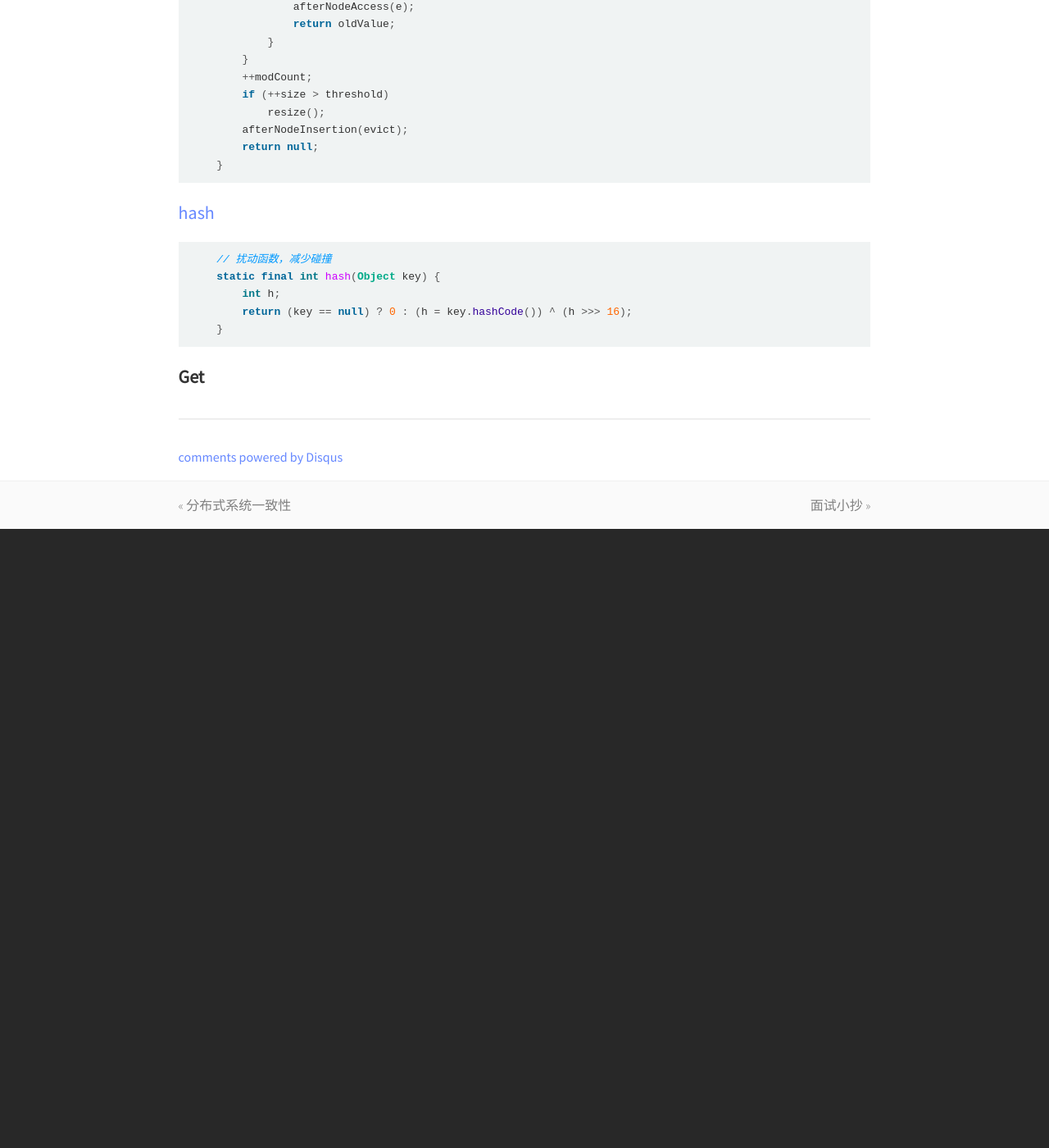
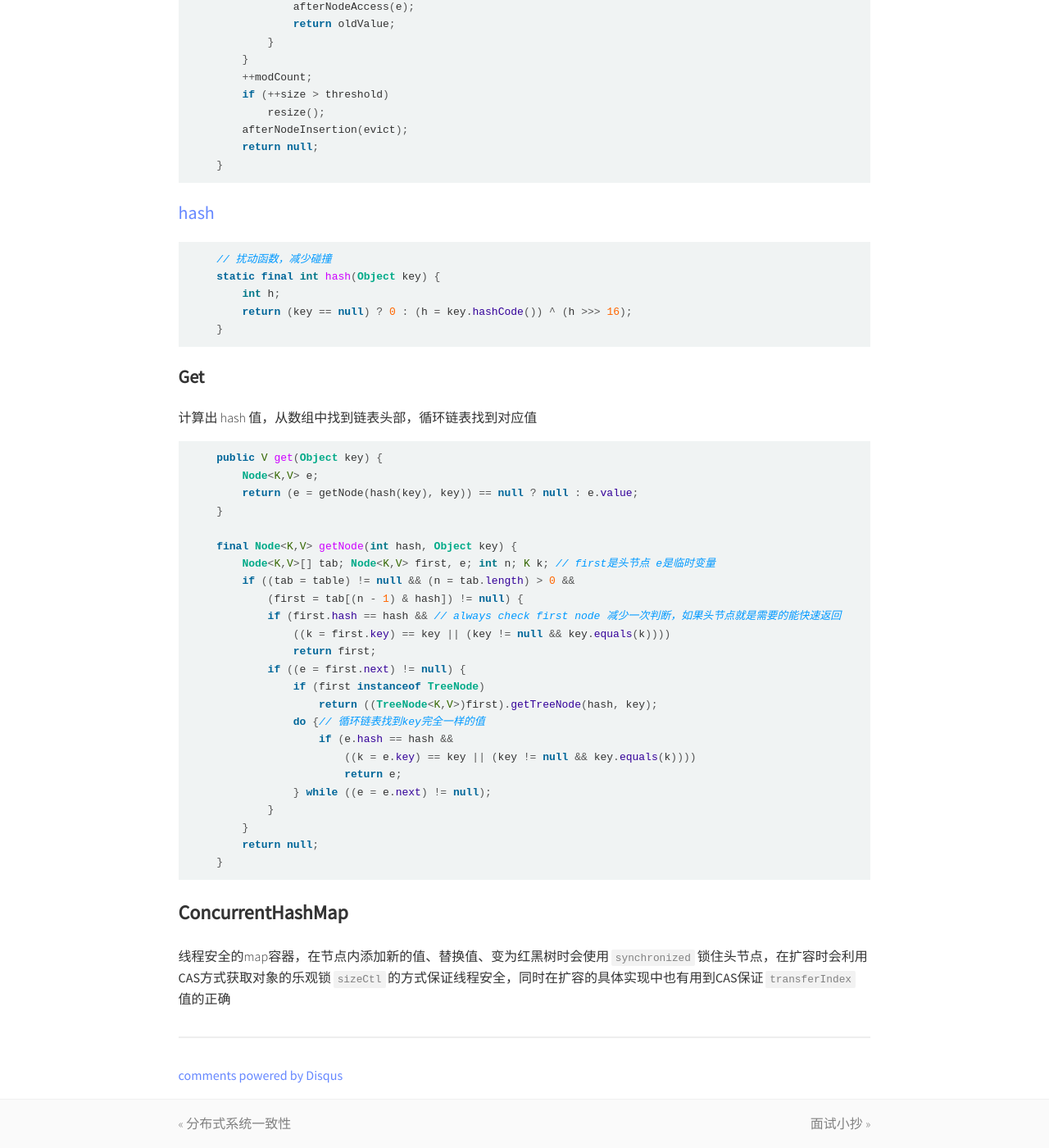
Before and after one commit to summer00/summer00.github.io, a Jekyll site: the page built from _posts/2018-08-14-map.md, in a window 1280 px wide and 1400 px high, scrolled down 1641 px. Shown: the whole window at 82% size. Built offline with Jekyll 4.4.1, drawn with Linux system fonts in a browser that asks for light colours; comment, search, counter and statistics services are not loaded; before the commit the page ends 2286 px from its top, so only the background shows below that; some of the changed text lies outside the part shown.

Commit message:
update 2020-11-11

````diff
--- a/_posts/2018-08-14-map.md
+++ b/_posts/2018-08-14-map.md
@@ -1,14 +1,14 @@
 ---
-title:  "Map 源码分析"
-date:   2018-08-13 12:22:00 +0800
+title: "Map 源码分析"
+date: 2018-08-13 12:22:00 +0800
 categories: [source]
 ---
 
-`map`是常用的数据类型，我经常用的是`HashMap`，好处是简单效率也还不错。本篇同时会涉及到`TreeMap`与`ConcurrentHashMap`，作为有序和并非的`map`的常用实现，这两种类型也是比较常用的。
+`map`是常用的数据类型，我经常用的是`HashMap`，好处是简单效率也还不错。本篇同时会涉及到`TreeMap`与`ConcurrentHashMap`，作为有序和线程安全的`map`的常用实现，这两种类型也是比较常用的。
 
 # HashMap
 
-以数组实现的哈希桶数组，用Key的哈希值取模桶数组的大小可得到数组下标。
+以数组实现的哈希桶数组，用 Key 的哈希值取模桶数组的大小可得到数组下标。
 
 `HashMap`不是线程安全的类，在扩容时可能产生死循环报错。
 
@@ -28,6 +28,7 @@ categories: [source]
     // 加载因子
     final float loadFactor;
 ```
+
 <!--more-->
 
 ## Put
@@ -89,3 +90,36 @@ categories: [source]
 ```
 
 ## Get
+
+计算出 hash 值，从数组中找到链表头部，循环链表找到对应值
+
+```java
+    public V get(Object key) {
+        Node<K,V> e;
+        return (e = getNode(hash(key), key)) == null ? null : e.value;
+    }
+
+    final Node<K,V> getNode(int hash, Object key) {
+        Node<K,V>[] tab; Node<K,V> first, e; int n; K k; // first是头节点 e是临时变量
+        if ((tab = table) != null && (n = tab.length) > 0 &&
+            (first = tab[(n - 1) & hash]) != null) {
+            if (first.hash == hash && // always check first node 减少一次判断，如果头节点就是需要的能快速返回
+                ((k = first.key) == key || (key != null && key.equals(k))))
+                return first;
+            if ((e = first.next) != null) {
+                if (first instanceof TreeNode)
+                    return ((TreeNode<K,V>)first).getTreeNode(hash, key);
+                do {// 循环链表找到key完全一样的值
+                    if (e.hash == hash &&
+                        ((k = e.key) == key || (key != null && key.equals(k))))
+                        return e;
+                } while ((e = e.next) != null);
+            }
+        }
+        return null;
+    }
+```
+
+# ConcurrentHashMap
+
+线程安全的map容器，在节点内添加新的值、替换值、变为红黑树时会使用`synchronized`锁住头节点，在扩容时会利用**CAS**方式获取对象的乐观锁`sizeCtl`的方式保证线程安全，同时在扩容的具体实现中也有用到**CAS**保证`transferIndex`值的正确
````
Also changed, not shown: _posts/2018-08-03-jvm-summary.markdown (+16 -0 lines), _posts/2020-05-27-clean-architecture-note.md (+29 -0 lines), _posts/2020-06-23-database-summary.md (+5 -1 lines), _posts/2020-10-18-DDD-design-and-micservice.md (added, +15 -0 lines), _posts/2020-11-10-release-it-note.md (added, +18 -0 lines).
